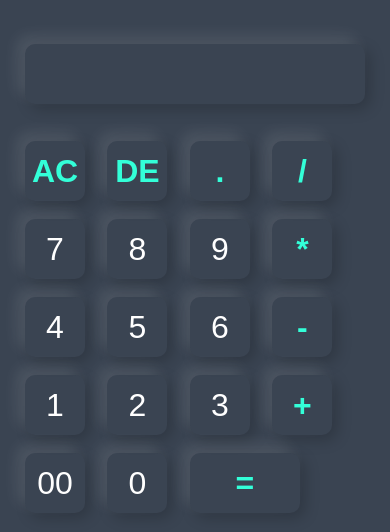
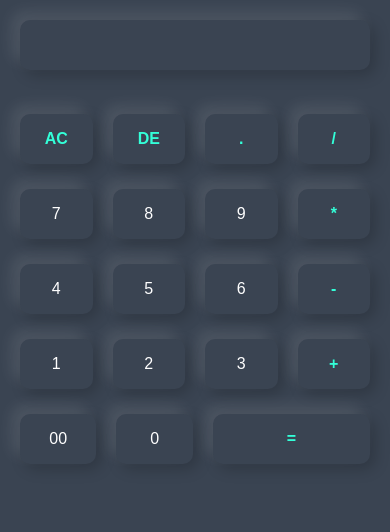
Before and after one commit to Depaytez/calculator, a plain HTML site: page index.html in a window 390 px wide. Drawn offline with Linux system fonts and the light colour scheme.

Commit message:
refact(mobile view): refactored code to align buttons and display properly

```diff
--- a/style.css
+++ b/style.css
@@ -13,28 +13,45 @@
     display: flex;
     justify-content: center;
     align-items: center;
-    padding: 0; Ensure no extra padding
+    padding: 0;
 }
 
 .calculator {
     background-color: #3a4452;
     padding: 22px;
     border-radius: 9px;
-    /* width: 100%; */
+    width: 100%;
     max-width: 400px;
+    display: flex;
+    flex-direction: column;
 }
 
 /* Input Buttons */
+.calculator form {
+    display: flex;
+    flex-wrap: wrap;
+    gap: 10px;
+    justify-content: space-between;
+}
+
+.calculator form div {
+    display: flex;
+    justify-content: space-between;
+    flex: 1 1 100%;
+}
+
 .calculator form div input {
+    display: flex;
+    justify-content: space-between;
     font-size: 19px;
     outline: 0;
     border: 0;
     border-radius: 10px;
     box-shadow: -8px -8px 15px #ffffff1a, 5px 5px 15px #00000033;
-    width: 60px;
-    margin: 9px;
+    width: calc(25% - 10px); /* Dynamically adjusts with gap */
     height: 60px;
     cursor: pointer;
+    margin: 10px;
     background: transparent;
     color: #fff;
 }
@@ -42,11 +59,14 @@
 .calculator form .display {
     display: flex;
     justify-content: flex-end;
-    margin: 19px 0;
+    margin: 0;
+    margin-bottom: 19px;
+    padding: 0;
 }
 
 .calculator form .display input {
     text-align: right;
+    padding: 25px;
     flex: 1;
     font-size: 40px;
 }
@@ -58,30 +78,28 @@
 
 /* Equal Button */
 .calculator form div .equal {
-    width: 143px;
+    width: calc(50% - 10px); /* Larger width for equal button */
+    height: 60px;
 }
 
 /* Media Query for Smaller Screens */
 @media (max-width: 480px) {
-    .container {
-        /*justify-content: flex-start; /* calculator fill the screen */
-        padding: 0;
+    .calculator {
+        width: 100%;
+        height: 100%;
+        max-width: none;
+        border-radius: 0;
+        padding: 10px; /* Reduced padding for tighter layout */
     }
 
-    .calculator {
-        justify-content: flex-start;
-        width: 100%;
-        height: 100%; /* Fill the height of the viewport */
-        max-width: none; /* Remove max-width restriction */
-        border-radius: 0; /* Remove rounded corners */
-        padding: 16px; /* Minimal padding for consistent layout */
+    .calculator form {
+        gap: 5px; /* Smaller spacing for compact layout */
     }
 
     .calculator form div input {
-        font-size: 32px;
-        /* width: 50px;
+        font-size: 16px;
+        width: calc(25% - 5px); /* Adjust with smaller gap */
         height: 50px;
-        margin: 5px; */
     }
 
     .calculator form .display input {
@@ -89,7 +107,7 @@
     }
 
     .calculator form div .equal {
-        width: 110px;
-        height: 60px;
+        width: calc(50% - 5px); /* Adjusted for smaller gap */
+        height: 50px;
     }
 }
```
